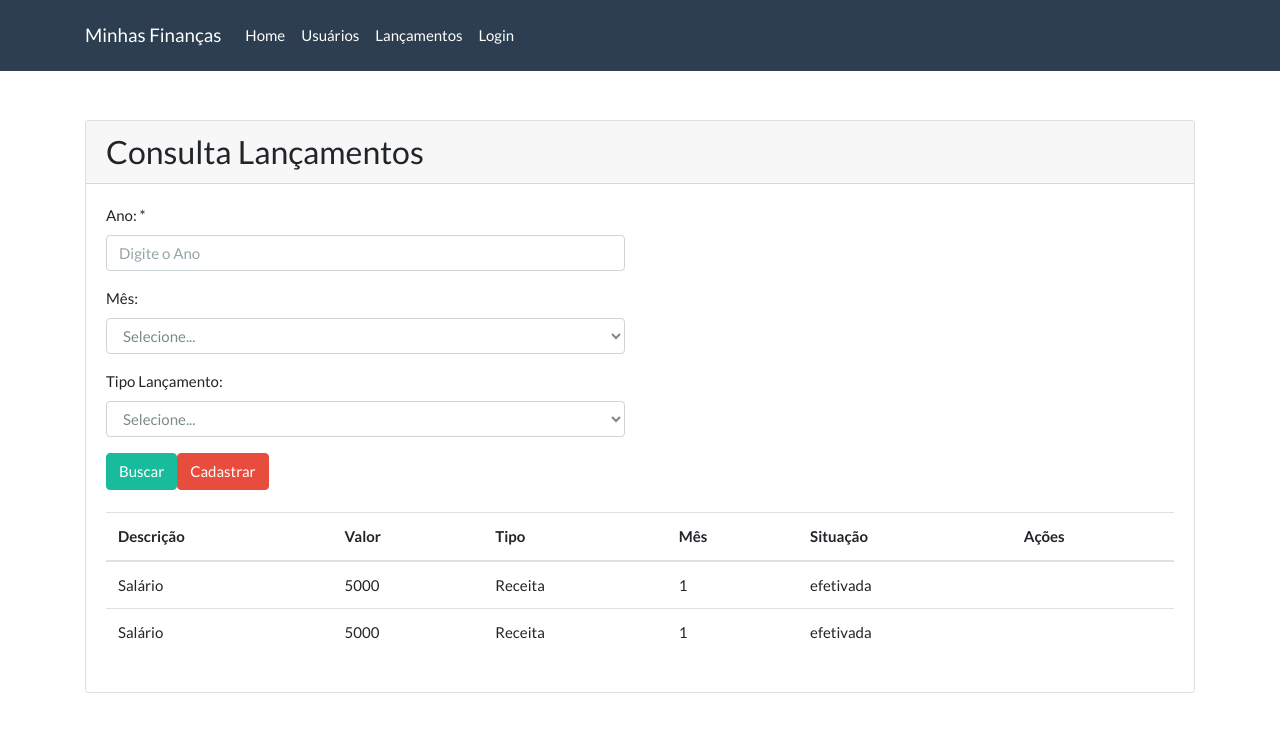
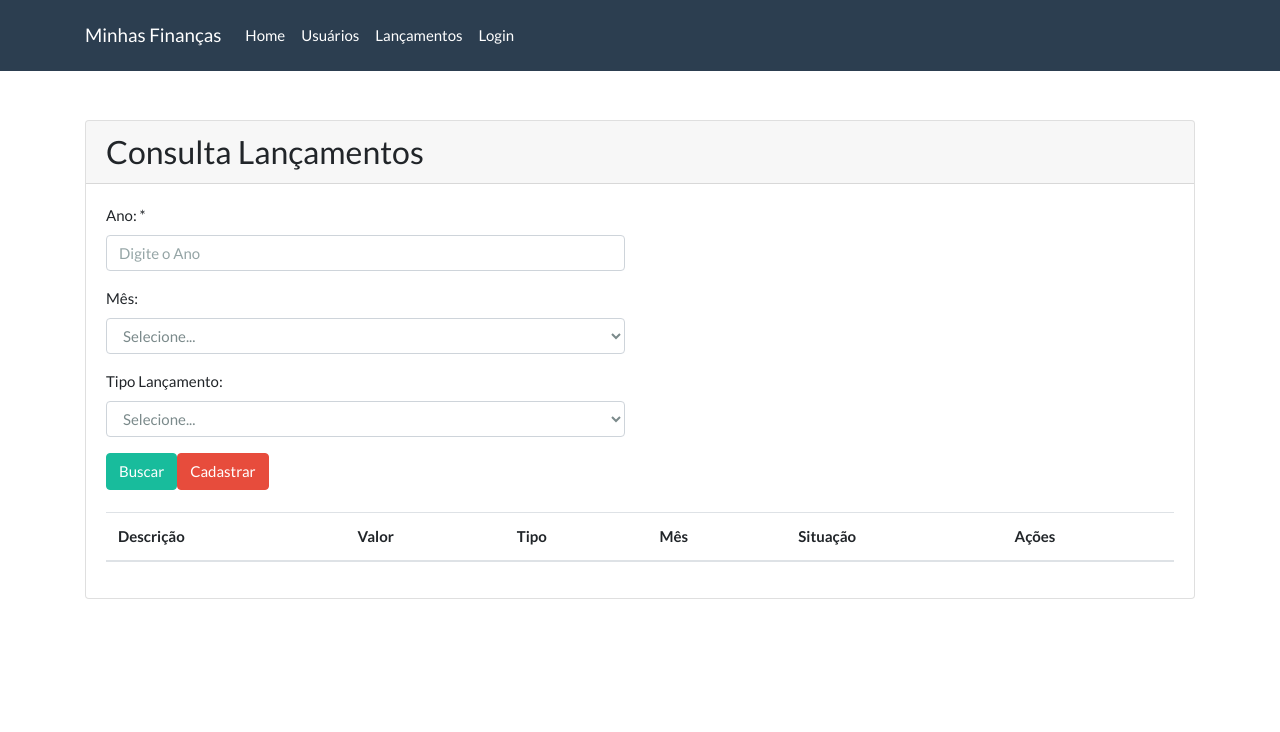
Before and after one commit to gabrielpoke/MinhasFinancas, a React (Create React App) app in the folder Frontend/minhas-financas-app/: page /#/consulta-lancamentos in a window 1280 px wide. Shown: the top 732 px of the page. Built offline with nearby package versions, Linux system fonts and the light colour scheme.

Commit message:
Consultando os lançamentos na base de dados e apresentando

```diff
--- a/Frontend/minhas-financas-app/src/app/service/lancamentoService.js
+++ b/Frontend/minhas-financas-app/src/app/service/lancamentoService.js
@@ -2,7 +2,7 @@ import ApiService from '../apiservice'
 
 export default class LancamentoService extends ApiService {
   constructor() {
-    super('/api/lancamnetos')
+    super('/api/lancamentos')
   }
 
   consultar(lancamentoFiltro) {
@@ -20,6 +20,10 @@ export default class LancamentoService extends ApiService {
       params = `${params}&status=${lancamentoFiltro.status}`
     }
 
+    if (lancamentoFiltro.usuario) {
+      params = `${params}&usuario=${lancamentoFiltro.usuario}`
+    }
+
     return this.get(params)
   }
 }
--- a/Frontend/minhas-financas-app/src/views/lancamentos/consulta-lancamentos.js
+++ b/Frontend/minhas-financas-app/src/views/lancamentos/consulta-lancamentos.js
@@ -4,16 +4,40 @@ import Card from '../../components/card'
 import FormGroup from '../../components/form-group'
 import SelectMenu from '../../components/selectMenu'
 import LancamentosTable from './lancamentosTable'
+import LancamentoService from '../../app/service/lancamentoService'
+import LocalStorageService from '../../app/service/localstorageService'
 
 class ConsultaLancamento extends React.Component {
   state = {
     ano: '',
     mes: '',
-    tipo: ''
+    tipo: '',
+    lancamentos: []
+  }
+
+  constructor() {
+    super()
+    this.service = new LancamentoService()
   }
 
   buscar = () => {
-    console.log(this.state)
+    const usuarioLogado = LocalStorageService.obterItem('_usuario_logado')
+
+    const lancamentoFiltro = {
+      ano: this.state.ano,
+      mes: this.state.mes,
+      tipo: this.state.tipo,
+      usuario: usuarioLogado.id
+    }
+
+    this.service
+      .consultar(lancamentoFiltro)
+      .then(reposta => {
+        this.setState({ lancamentos: reposta.data })
+      })
+      .catch(error => {
+        console.log(error)
+      })
   }
 
   render() {
@@ -37,26 +61,6 @@ class ConsultaLancamento extends React.Component {
       { label: 'Selecione...', value: '' },
       { label: 'Despesas', value: 'DESPESAS' },
       { label: 'Receita', value: 'RECEITA' }
-    ]
-
-    const lancamentos = [
-      {
-        id: 1,
-        descricao: 'Salário',
-        valor: 5000,
-        mes: 1,
-        tipo: 'Receita',
-        status: 'efetivada'
-      },
-
-      {
-        id: 2,
-        descricao: 'Salário',
-        valor: 5000,
-        mes: 1,
-        tipo: 'Receita',
-        status: 'efetivada'
-      }
     ]
 
     return (
@@ -114,7 +118,7 @@ class ConsultaLancamento extends React.Component {
           <div className="row">
             <div className="col-md-12">
               <div className="bs-component">
-                <LancamentosTable lancamentos={lancamentos} />
+                <LancamentosTable lancamentos={this.state.lancamentos} />
               </div>
             </div>
           </div>
```
